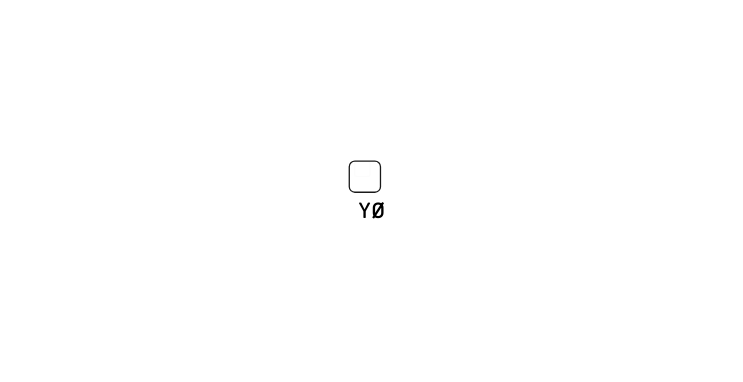
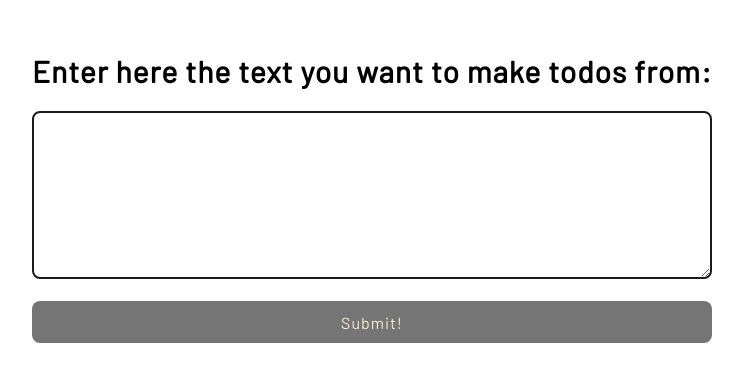
Before and after one commit to devLukaszMichalak/instant-todo, a React (Vite) app: page /edit/ in a window 1280 px wide. Shown: the part 202-584 px from the top of the page, without its empty margins (268-1011 px from the left). Built offline with nearby package versions, Linux system fonts and the light colour scheme.

Commit message:
state in url, edit button

```diff
--- a/src/App.tsx
+++ b/src/App.tsx
@@ -1,15 +1,16 @@
 import './App.css';
-import InputArea from './input-parser/InputComponent.tsx';
-import { BrowserRouter, Route, Routes } from 'react-router-dom';
+import { BrowserRouter, Navigate, Route, Routes } from 'react-router-dom';
 import TodoList from './todo-list/TodoList.tsx';
+import InputParser from './input-parser/InputParser.tsx';
 
 function App() {
 
   return (
     <BrowserRouter>
       <Routes>
-        <Route index element={<InputArea/>}/>
-        <Route path=":data" element={<TodoList/>}/>
+        <Route path="edit/:data?" element={<InputParser/>}/>
+        <Route path="display/:data" element={<TodoList/>}/>
+        <Route path="*" element={<Navigate to="/edit/"/>}/>
       </Routes>
     </BrowserRouter>
   );
--- /dev/null
+++ b/src/common/hooks/useTodos.ts
@@ -0,0 +1,9 @@
+import { useParams } from 'react-router-dom';
+
+export function useTodos(): string[] {
+  const {data} = useParams();
+
+  return decodeURI(atob(data ?? ''))
+    .split('\n')
+    .filter(s => s.length > 0);
+}
--- a/src/input-parser/InputComponent.tsx
+++ b/src/input-parser/InputParser.tsx
@@ -1,13 +1,15 @@
 import { useState } from 'react';
 import './InputParser.css';
 import { useNavigate } from 'react-router-dom';
+import { useTodos } from '../common/hooks/useTodos.ts';
 
-function InputComponent() {
+function InputParser() {
 
-  const [todoText, setTodoText] = useState<string>('');
+  const todos = useTodos();
+  const [todoText, setTodoText] = useState<string>(todos.join('\n'));
   const navigate = useNavigate();
 
-  const navigateToList = () => navigate(btoa(encodeURI(todoText)));
+  const navigateToDisplay = () => navigate(`/display/${btoa(encodeURI(todoText))}`);
 
   return (
     <div className="input-container">
@@ -16,9 +18,9 @@ function InputComponent() {
         value={todoText}
         onChange={(e) => setTodoText(e.target.value)}
       />
-      <button disabled={todoText.length === 0} onClick={() => navigateToList()}>Submit!</button>
+      <button disabled={todoText.length === 0} onClick={navigateToDisplay}>Submit!</button>
     </div>
   );
 }
 
-export default InputComponent;
+export default InputParser;
--- a/src/todo-list/TodoList.css
+++ b/src/todo-list/TodoList.css
@@ -4,3 +4,8 @@
     gap: 22px;
     max-height: 96svh;
 }
+
+.items + button {
+    margin-top: 22px;
+    width: 100%;
+}
--- a/src/todo-list/TodoList.tsx
+++ b/src/todo-list/TodoList.tsx
@@ -1,23 +1,29 @@
 import './TodoList.css';
-import TodoItem from './todo-item/TodoItem.tsx';
-import { useParams } from 'react-router-dom';
+import TodoItem from './ui/todo-item/TodoItem.tsx';
+import { useNavigate, useParams, useSearchParams } from 'react-router-dom';
+import { useTodos } from '../common/hooks/useTodos.ts';
 
 function TodoList() {
 
+  const [searchParams] = useSearchParams();
+  const todos = useTodos();
+
+  const getWasDone = (index: number) => !!searchParams.get(String(index));
+
+  const navigate = useNavigate();
   const {data} = useParams();
-
-  const todos = decodeURI(atob(data ?? ''))
-    .split('\n')
-    .filter(s => s.length > 0)
-
-  const listElements = todos.map(
-    (todo, index) => (<TodoItem key={index} index={index} todo={todo}></TodoItem>)
-  );
+  const navigateToEdit = () => navigate(`/edit/${data}`);
 
   return (
-    <div className="items">
-      {listElements}
-    </div>
+    <>
+      <div className="items">
+        {todos.map((todo, index) =>
+          <TodoItem key={index} index={index} todo={todo} wasDone={getWasDone(index)}></TodoItem>
+        )}
+      </div>
+      <button onClick={navigateToEdit}>Edit</button>
+    </>
+
   );
 }
 
--- a/src/todo-list/todo-item/TodoItem.tsx
+++ /dev/null
@@ -1,21 +0,0 @@
-import './TodoItem.css';
-import { useState } from 'react';
-
-function TodoItem({index, todo}: { index: number, todo: string }) {
-
-  const [isDone, setIsDone] = useState(false);
-
-  return (
-    <div className="todo-container">
-      <input type="checkbox"
-             className="x-check"
-             id={'' + index}
-             checked={isDone}
-             onChange={(e) => setIsDone(e.target.checked)}
-      />
-      <label htmlFor={'' + index} className={isDone ? 'done' : ''}>{todo.toUpperCase()}</label>
-    </div>
-  );
-}
-
-export default TodoItem;
--- /dev/null
+++ b/src/todo-list/ui/todo-item/TodoItem.tsx
@@ -0,0 +1,37 @@
+import './TodoItem.css';
+import { ChangeEvent, useState } from 'react';
+import { useSearchParams } from 'react-router-dom';
+
+type Props = { index: number, todo: string, wasDone: boolean }
+
+function TodoItem({index, todo, wasDone}: Props) {
+
+  const key = String(index);
+
+  const [isDone, setIsDone] = useState(wasDone);
+  const [, setSearchParams] = useSearchParams();
+
+  const handleCheckboxChange = (e: ChangeEvent<HTMLInputElement>): void => {
+    const isChecked = e.target.checked;
+
+    setIsDone(isChecked);
+    setSearchParams(params => {
+      isChecked ? params.set(key, 'x') : params.delete(key);
+      return params;
+    });
+  };
+
+  return (
+    <div className="todo-container">
+      <input type="checkbox"
+             className="x-check"
+             id={key}
+             checked={isDone}
+             onChange={handleCheckboxChange}
+      />
+      <label htmlFor={key} className={isDone ? 'done' : ''}>{todo.toUpperCase()}</label>
+    </div>
+  );
+}
+
+export default TodoItem;
```
Also changed, not shown: src/todo-list/ui/todo-item/TodoItem.css (renamed from src/todo-list/todo-item/TodoItem.css), 1 other file (tests, documents, lock files or other folders).
